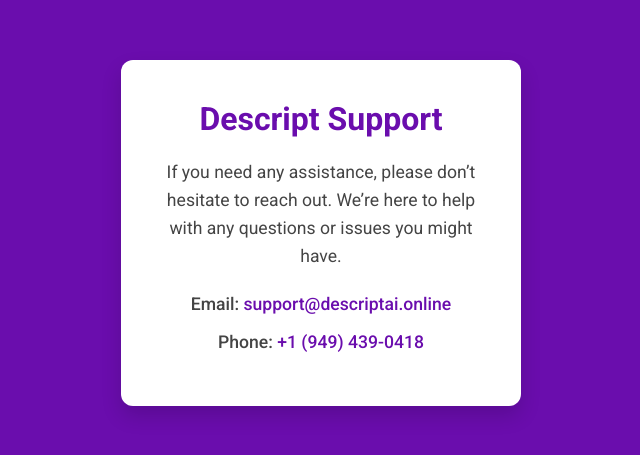
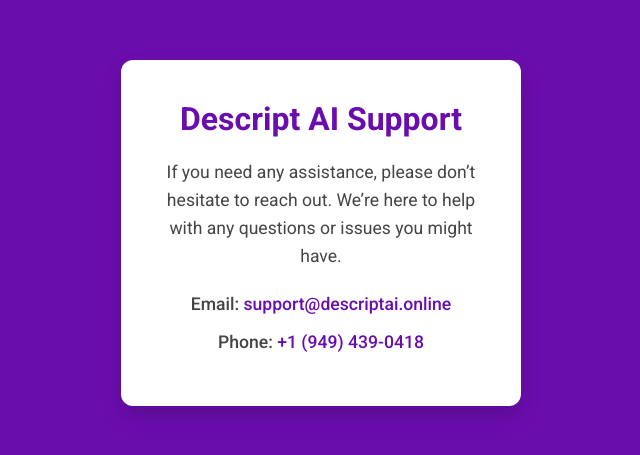
Before and after one commit to Waldo9090/DescriptSupport, a plain HTML site: page index.html in a window 1280 px wide. Shown: the part 167-622 px from the top of the page, without its empty margins (319-959 px from the left). Drawn offline with Linux system fonts and the light colour scheme.

Commit message:
Update index.html

```diff
--- a/index.html
+++ b/index.html
@@ -69,7 +69,7 @@
 </head>
 <body>
   <div class="support-container">
-    <h1>Descript Support</h1>
+    <h1>Descript AI Support</h1>
     <p>If you need any assistance, please don’t hesitate to reach out. We’re here to help with any questions or issues you might have.</p>
     <div class="contact-info">
       <p>Email: <a href="mailto:support@descriptai.online">support@descriptai.online</a></p>
```
